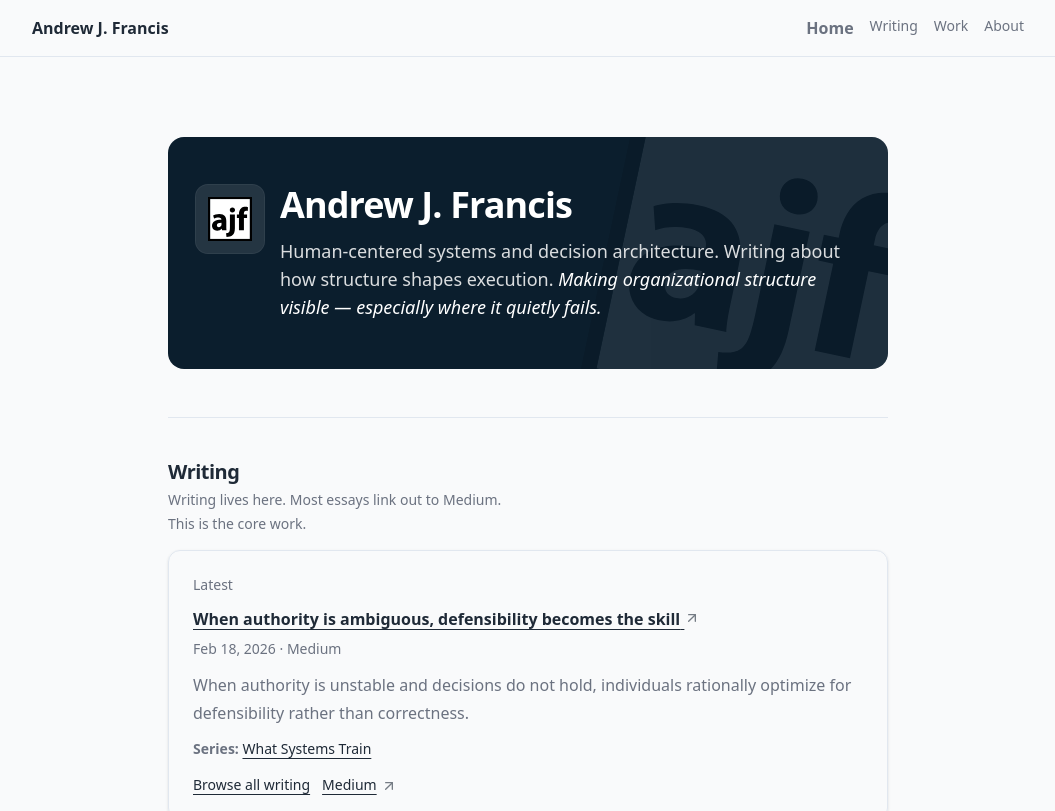
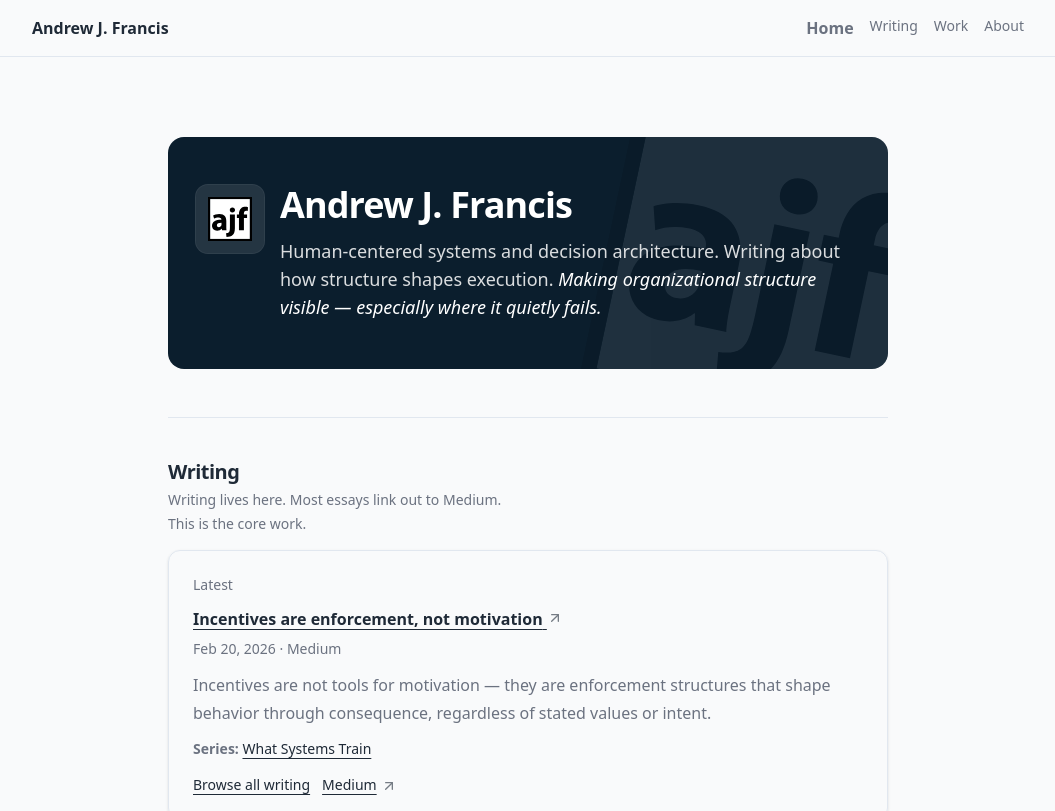
Before and after one commit to andrewjfrancis/andrewjfrancis-site, a Next.js app: page / in a window 1280 px wide. Shown: the top 811 px of the page, without its empty margins (112-1167 px from the left). Built offline with nearby package versions, Linux system fonts and the light colour scheme.

Commit message:
Publish “Incentives are enforcement, not motivation”
Adds new writing entry and publishes it on-site.
Includes metadata, tags, publish date, and listing updates.
Links out to Medium version where applicable.

```diff
--- a/app/writing/_data/articles.ts
+++ b/app/writing/_data/articles.ts
@@ -23,6 +23,18 @@ export type Article = {
 export const PAGE_SIZE = 10;
 
 export const ARTICLES_REAL: Article[] = [
+  {
+    id: "2026-02-20-01",
+    title: "Incentives are enforcement, not motivation",
+    date: "2026-02-20",
+    year: 2026,
+    excerpt:
+      "Incentives are not tools for motivation — they are enforcement structures that shape behavior through consequence, regardless of stated values or intent.",
+    source: "medium",
+    externalUrl:
+      "https://medium.com/@andrewjfrancis/incentives-are-enforcement-not-motivation-6cbcdf0064e5",
+    tags: ["Authority & Accountability", "Governance", "Organizational Design"],
+  },
   {
     id: "2026-02-18-01",
     title: "When authority is ambiguous, defensibility becomes the skill",
--- a/app/writing/_data/series.ts
+++ b/app/writing/_data/series.ts
@@ -35,7 +35,7 @@ export const SERIES: Series[] = [
       "How organizational structures shape behavior over time through constraints, incentives, and enforcement — independent of intent or culture.",
     status: "in-progress",
     showPill: true,
-    essayIds: ["2026-02-18-01"],
+    essayIds: ["2026-02-18-01", "2026-02-20-01"],
   },
   {
     title: "Decision Flow",
```
